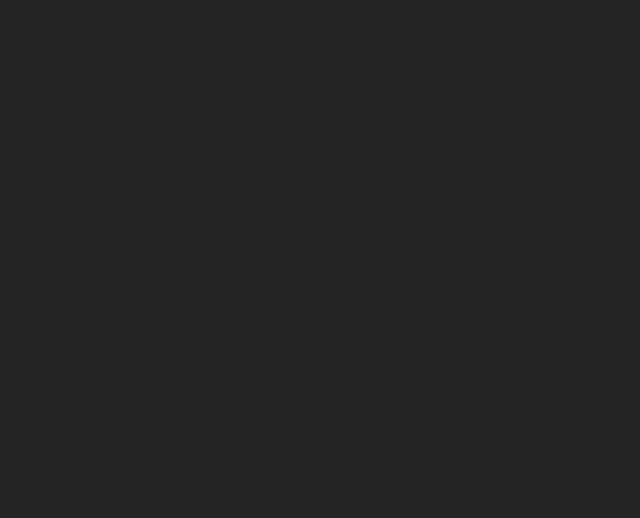
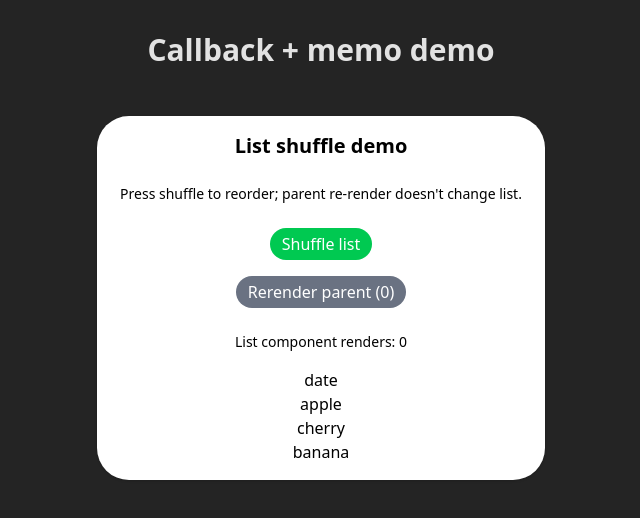
Before and after one commit to niclasborrmannsyntax/advanced-react, a React (Vite) app: page /callback-advanced in a window 1280 px wide. Before the commit this address had no page. Shown: the top 518 px of the page, without its empty margins (319-959 px from the left). Built offline with nearby package versions, Linux system fonts and the light colour scheme.

Commit message:
callback impl

```diff
--- a/src/App.tsx
+++ b/src/App.tsx
@@ -1,20 +1,34 @@
 import { Link, Route, Routes } from "react-router-dom";
-import Reducer from "./reducer/ReducerPage";
+import ReducerPage from "./reducer/ReducerPage";
+import CallbackPage from "./callback/CallbackPage";
+import CallbackPageAdvanced from "./callback/CallbackPageAdvanced";
 
 function Home() {
   return (
-    <div className="min-h-screen bg-gray-100 text-gray-900">
+    <div className="min-h-screen">
       <div className="max-w-3xl mx-auto p-6">
         <h1 className="text-4xl font-extrabold text-center mb-8">
           Advanced React
         </h1>
 
-        <div className="mt-6 text-center">
+        <div className="flex flex-col gap-4 mt-6 text-center">
           <Link
             to="/reducer"
             className="text-blue-600 hover:underline font-medium"
           >
             Go to Reducer Example
+          </Link>
+          <Link
+            to="/callback"
+            className="text-blue-600 hover:underline font-medium"
+          >
+            Go to Callback Example
+          </Link>
+          <Link
+            to="/callback-advanced"
+            className="text-blue-600 hover:underline font-medium"
+          >
+            Go to Advanced Callback Demo
           </Link>
         </div>
       </div>
@@ -26,7 +40,9 @@ export default function App() {
   return (
     <Routes>
       <Route path="/" element={<Home />} />
-      <Route path="/reducer" element={<Reducer />} />
+      <Route path="/reducer" element={<ReducerPage />} />
+      <Route path="/callback" element={<CallbackPage />} />
+      <Route path="/callback-advanced" element={<CallbackPageAdvanced />} />
     </Routes>
   );
 }
--- /dev/null
+++ b/src/callback/CallbackPage.tsx
@@ -0,0 +1,64 @@
+import { useCallback, useState } from "react";
+import { useNavigate } from "react-router-dom";
+
+// card component receives callback and reports success or failure
+interface CallbackCardProps {
+  onSuccess: () => void;
+}
+
+function CallbackCard({ onSuccess }: CallbackCardProps) {
+  const [loading, setLoading] = useState(false);
+  const [error, setError] = useState<string | null>(null);
+
+  const handleClick = () => {
+    setError(null);
+    setLoading(true);
+    // simulate an asynchronous operation with a random result
+    setTimeout(() => {
+      const success = Math.random() < 0.5;
+      setLoading(false);
+      if (success) {
+        onSuccess();
+      } else {
+        setError("Something went wrong");
+      }
+    }, 1000);
+  };
+
+  return (
+    <div className="max-w-sm mx-auto p-6 bg-white rounded-4xl shadow text-center flex flex-col items-center">
+      <div className="mb-4">
+        <div className="mx-auto w-16 h-16 bg-blue-100 rounded-full flex items-center justify-center text-2xl text-blue-600">
+          👤
+        </div>
+        <h2 className="mt-2 text-xl text-black font-semibold">Welcome back!</h2>
+        <p className="text-gray-500">We're glad to see you again.</p>
+      </div>
+
+      <button
+        className="px-4 py-2 bg-blue-600 text-white rounded-full disabled:opacity-50 flex items-center justify-center"
+        onClick={handleClick}
+        disabled={loading}
+      >
+        {loading && (
+          <span className="w-5 h-5 mr-2 border-2 border-t-transparent rounded-full animate-spin"></span>
+        )}
+        {loading ? "Processing..." : "Retry Login"}
+      </button>
+
+      {error && <p className="mt-4 text-red-600">{error}</p>}
+    </div>
+  );
+}
+
+export default function CallbackPage() {
+  const navigate = useNavigate();
+  const handleSuccess = useCallback(() => navigate("/"), []);
+
+  return (
+    <div className="min-h-screen w-screen p-8 flex flex-col items-center justify-center">
+      <h1 className="text-3xl font-bold mb-6">Callback Example</h1>
+      <CallbackCard onSuccess={handleSuccess} />
+    </div>
+  );
+}
--- /dev/null
+++ b/src/callback/CallbackPageAdvanced.tsx
@@ -0,0 +1,72 @@
+import React from "react";
+import { useState, useRef, useMemo } from "react";
+
+// a small component to display how many times it rendered
+const RenderCounter = ({ label }: { label: string }) => {
+  const renders = useRef(0);
+  renders.current += 1;
+  return (
+    <p className="text-sm text-gray-700">
+      {label} renders: {renders.current}
+    </p>
+  );
+};
+
+// const MemoizedCallbackCard = useMemo(() => CallbackCard, []);
+
+export default function CallbackPageAdvanced() {
+  const [parentCount, setParentCount] = useState(0);
+
+  // simple list shuffle example
+  const baseList = ["apple", "banana", "cherry", "date"];
+  const [shuffleKey, setShuffleKey] = useState(0);
+  const shuffled = useMemo(() => {
+    const copy = [...baseList];
+    for (let i = copy.length - 1; i > 0; i--) {
+      const j = Math.floor(Math.random() * (i + 1));
+      [copy[i], copy[j]] = [copy[j], copy[i]];
+    }
+    return copy;
+  }, [shuffleKey]);
+
+  // render counter for list component
+  const listRenders = useRef(0);
+  const ListDisplay = React.memo(({ items }: { items: string[] }) => {
+    listRenders.current += 1;
+    return (
+      <ul className="text-center">
+        {items.map((it) => (
+          <li key={it}>{it}</li>
+        ))}
+      </ul>
+    );
+  });
+
+  return (
+    <div className="min-h-screen w-screen p-8 flex flex-col items-center justify-start">
+      <h1 className="text-3xl text-center font-bold">Callback + memo demo</h1>
+      <div className="flex flex-col items-center justify-center text-black gap-4 mt-12 w-full max-w-md p-4 bg-white rounded-4xl shadow">
+        <h2 className="text-xl font-semibold mb-2">List shuffle demo</h2>
+        <p className="text-sm mb-2">
+          Press shuffle to reorder; parent re-render doesn't change list.
+        </p>
+        <button
+          className="mx-auto px-3 py-1 bg-green-500 text-white rounded-full"
+          onClick={() => setShuffleKey((k) => k + 1)}
+        >
+          Shuffle list
+        </button>
+        <button
+          className="mx-auto px-3 py-1 bg-gray-500 text-white rounded-full"
+          onClick={() => setParentCount((c) => c + 1)}
+        >
+          Rerender parent ({parentCount})
+        </button>
+        <p className="mt-2 text-sm">
+          List component renders: {listRenders.current}
+        </p>
+        <ListDisplay items={shuffled} />
+      </div>{" "}
+    </div>
+  );
+}
```
